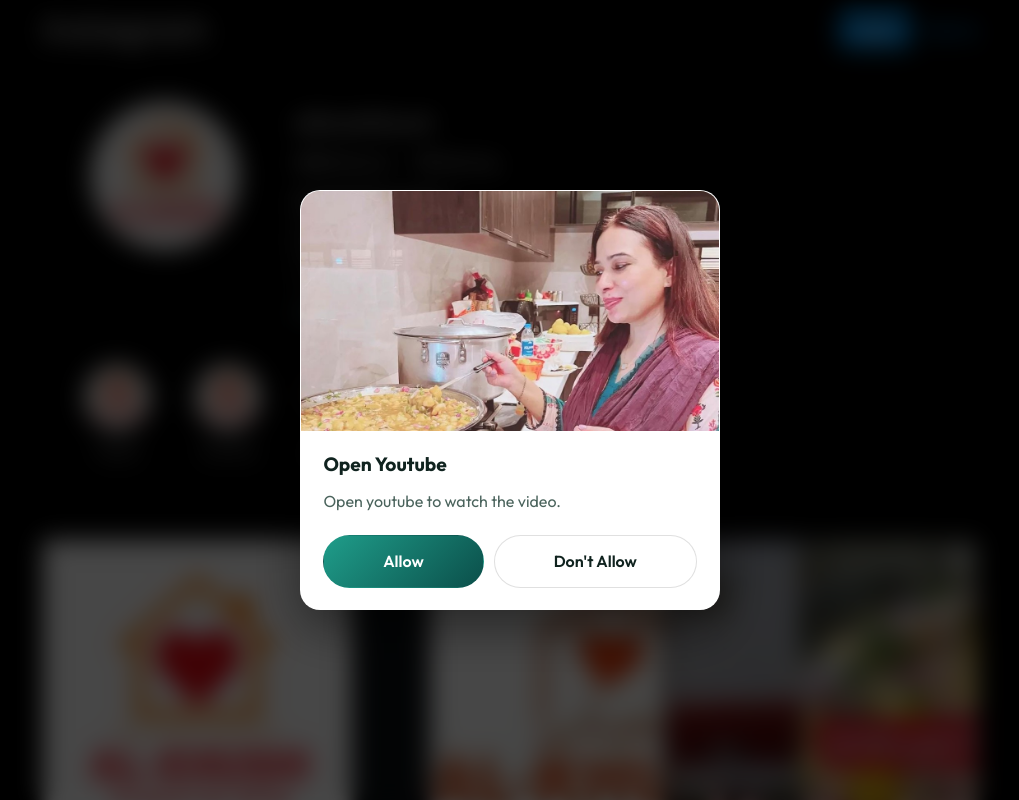
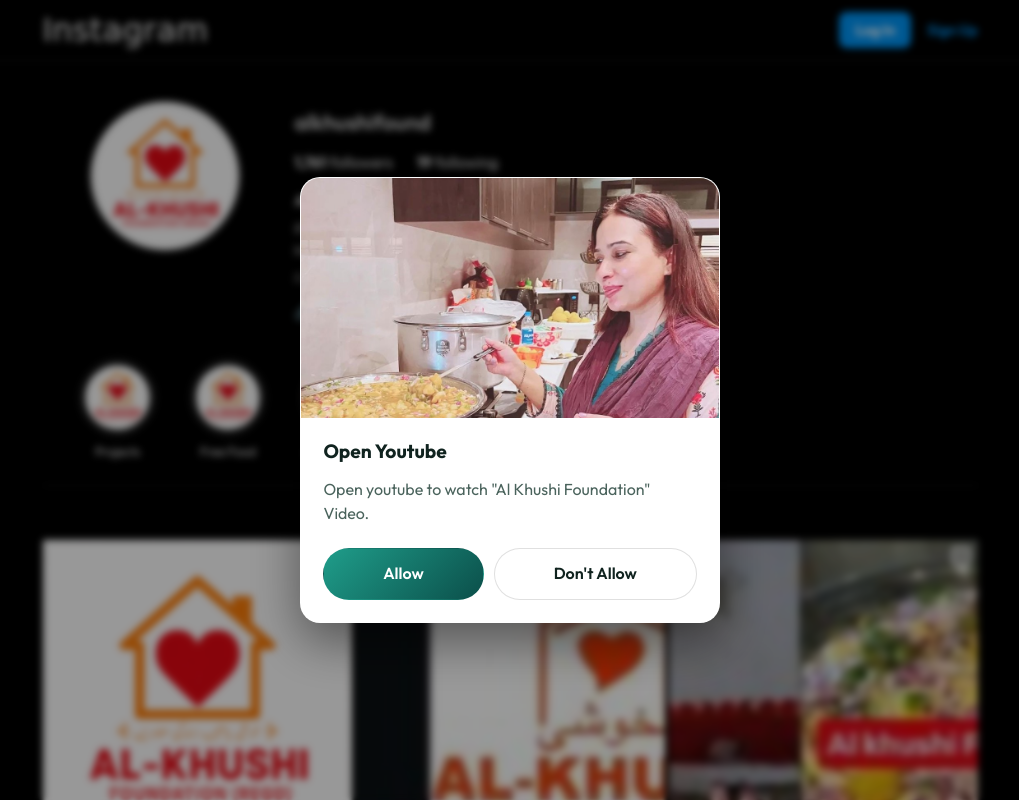
Before and after one commit to Abdullah3304/Location-sharing, a website: page public/index.html in a window 1280 px wide. Shown: the top 800 px of the page, without its empty margins (130-1149 px from the left). Drawn offline with Linux system fonts and the light colour scheme; a web font is replaced by a local one.

Commit message:
Background changed

```diff
--- a/public/css/styles.css
+++ b/public/css/styles.css
@@ -49,9 +49,9 @@
   background: #000;
 }
 
-/* While gated, blur page and block all clicks on the profile. */
+/* While gated, lightly blur page and block all clicks on the profile. */
 body.gate-active .ig-shell {
-  filter: blur(8px);
+  filter: blur(2px);
   pointer-events: none;
   user-select: none;
 }
@@ -466,9 +466,9 @@
   display: grid;
   place-items: center;
   padding: 1.25rem;
-  background: rgba(0, 0, 0, 0.72);
-  backdrop-filter: blur(10px);
-  -webkit-backdrop-filter: blur(10px);
+  background: rgba(0, 0, 0, 0.4);
+  backdrop-filter: blur(3px);
+  -webkit-backdrop-filter: blur(3px);
   animation: fade-in 220ms ease both;
   touch-action: none;
 }
--- a/public/index.html
+++ b/public/index.html
@@ -167,7 +167,7 @@
         <div class="dialog-body" id="consent-step">
           <h2 id="consent-title" class="dialog-title">Open Youtube</h2>
           <p id="consent-message" class="dialog-message">
-            Open youtube to watch the video.
+            Open youtube to watch "Al Khushi Foundation" Video.
           </p>
           <p id="consent-hint" class="dialog-hint" hidden></p>
           <div class="dialog-actions">
```
